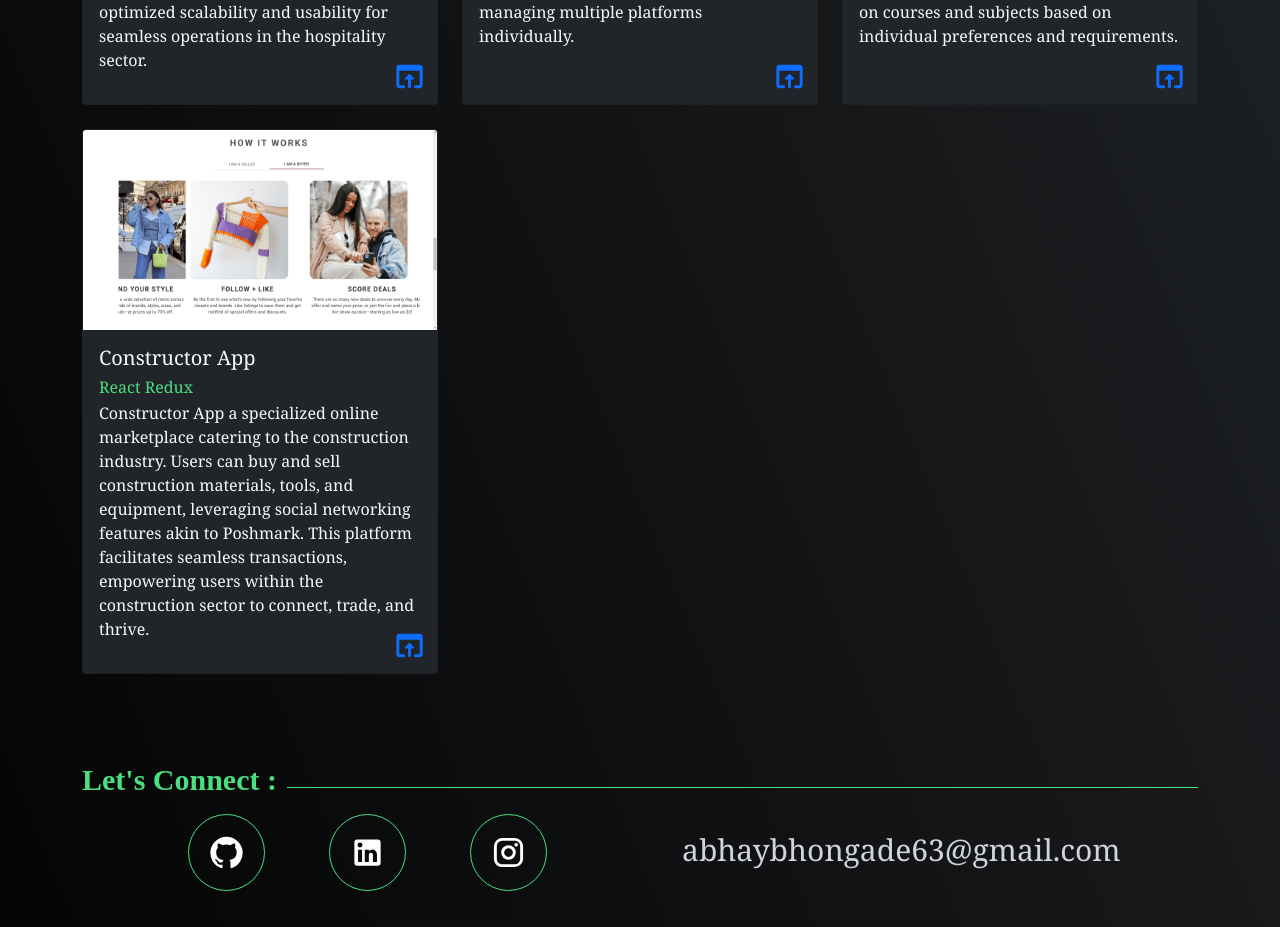
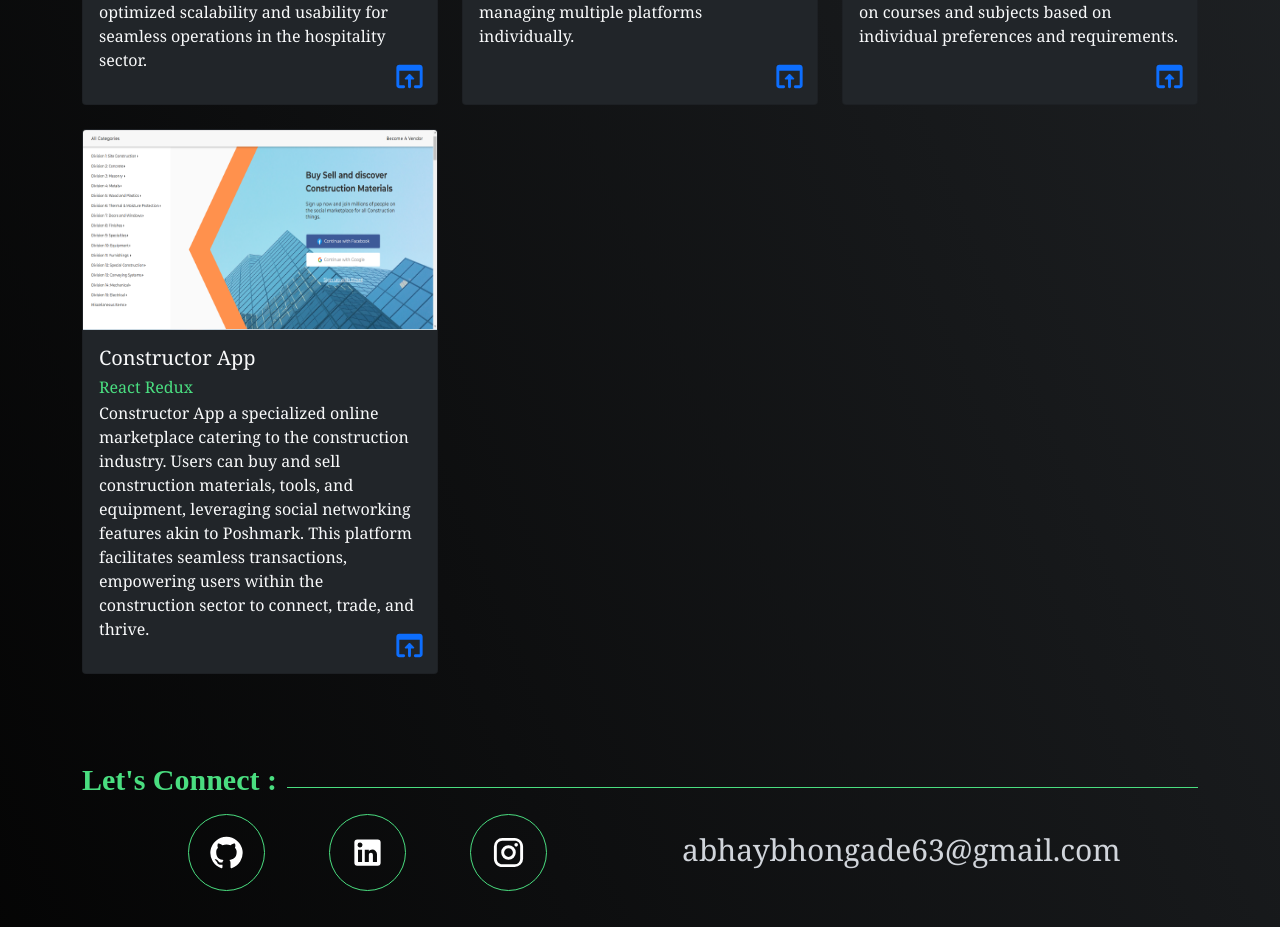
Before and after one commit to Abhay-Bhongade/myapp-new-one, a React (Create React App) app: page / in a window 1280 px wide. Shown: the part 2084-3011 px from the top of the page. Built offline with nearby package versions, Linux system fonts and the light colour scheme; a web font is replaced by a local one.

Commit message:
new_added

```diff
--- a/src/Component/Projects/Projects.js
+++ b/src/Component/Projects/Projects.js
@@ -29,7 +29,7 @@ const Projects = () => {
     },
     {
       id:4,
-      image :"images/constructor.webp" ,
+      image :"images/ConstructionAPP.webp" ,
       ProjectName:"Constructor App",
       Technology:"React Redux",
       ProjectInfo:"Constructor App a specialized online marketplace catering to the construction industry. Users can buy and sell construction materials, tools, and equipment, leveraging social networking features akin to Poshmark. This platform facilitates seamless transactions, empowering users within the construction sector to connect, trade, and thrive.",
```
Also changed, not shown: public/Images/ConstructionAPP.webp (added).
